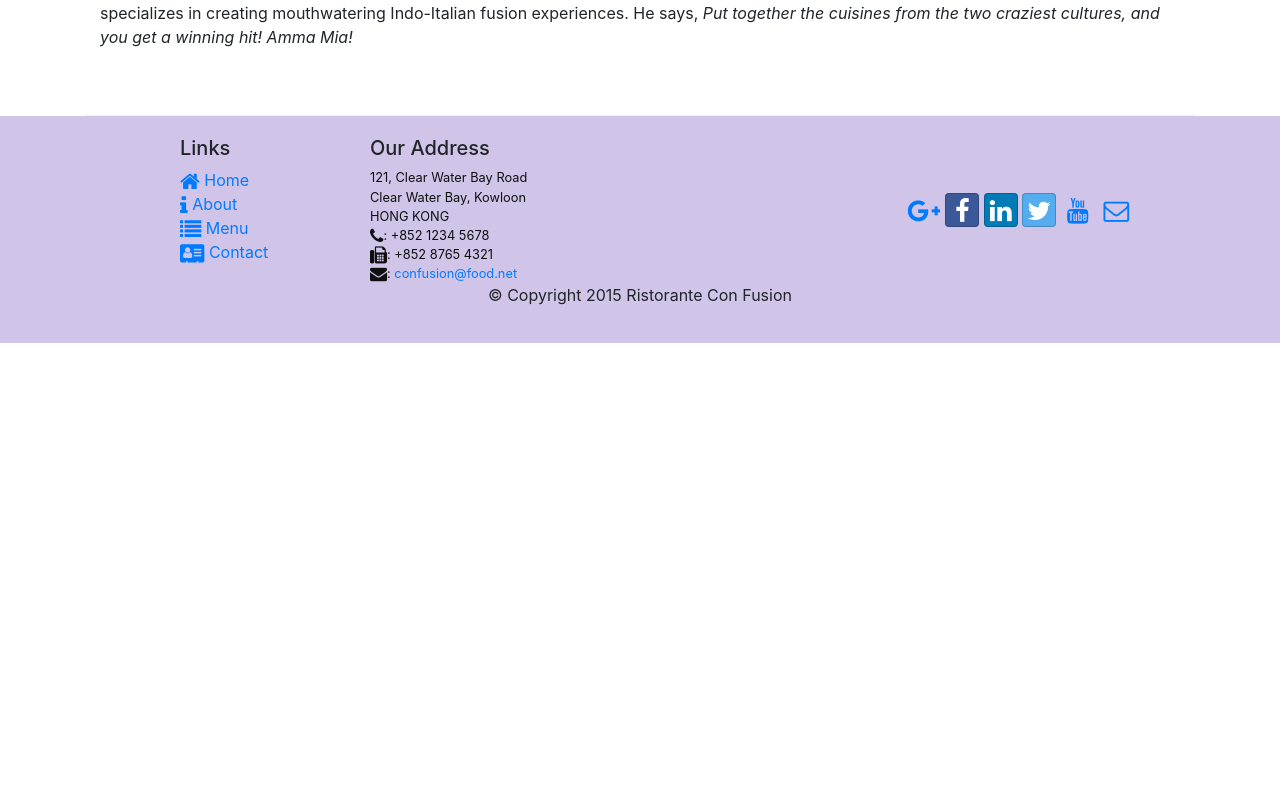
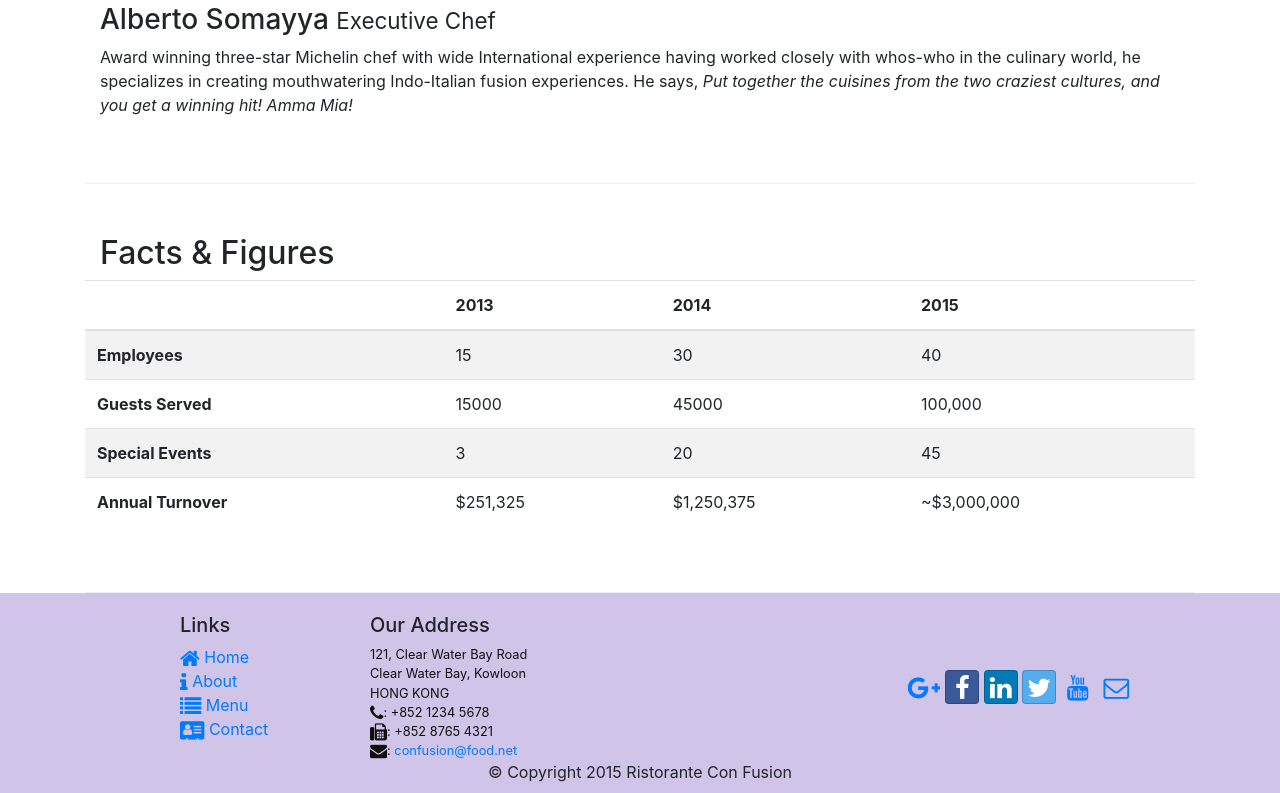
Before and after one commit to impriyansh8/bootstrap4, a website: page aboutus.html in a window 1280 px wide. Shown: the part 1414-2207 px from the top of the page. Before the commit the page ends 1757 px from the top, so only its background shows below. Drawn offline with nearby package versions, Linux system fonts and the light colour scheme.

Commit message:
Tables and Cards

```diff
--- a/aboutus.html
+++ b/aboutus.html
@@ -61,7 +61,32 @@
                 <p>Started in 2010, Ristorante con Fusion quickly established itself as a culinary icon par excellence in Hong Kong. With its unique brand of world fusion cuisine that can be found nowhere else, it enjoys patronage from the A-list clientele in Hong Kong.  Featuring four of the best three-star Michelin chefs in the world, you never know what will arrive on your plate the next time you visit us.</p>
                 <p>The restaurant traces its humble beginnings to <em>The Frying Pan</em>, a successful chain started by our CEO, Mr. Peter Pan, that featured for the first time the world's best cuisines in a pan.</p>
             </div>
-            <div>
+            <div class="col-sm">
+                <div class="card">
+                    <h3 class="card-header bg-primary text-white">Facts At a Glance</h3>
+                    <div class="card-block">
+                        <dl class="row">
+                            <dt class="col-6">Started</dt>
+                            <dd class="col-6">3 Feb. 2013</dd>
+                            <dt class="col-6">Major Stake Holder</dt>
+                            <dd class="col-6">HK Fine Foods Inc.</dd>
+                            <dt class="col-6">Last Year's Turnover</dt>
+                            <dd class="col-6">$1,250,375</dd>
+                            <dt class="col-6">Employees</dt>
+                            <dd class="col-6">40</dd>
+                        </dl>
+                    </div>
+                </div>
+            </div>
+            <div class="col-12">
+                <div class="card card-block bg-faded">
+                    <blockquote class="blockquote">
+                        <p class="mb-0">You better cut the pizza in four pieces because I'm not hungary enough to eat six.</p>
+                        <footer class="blockquote-footer">Yogi Berra,
+                            <cite title="Source Title">The Wit and Wisdom of Yogi Berra, P. Pepe, Diversion Books, 2014</cite>
+                        </footer>
+                    </blockquote>
+                </div>
             </div>
         </div>
 
@@ -78,6 +103,48 @@
                 <h3>Alberto Somayya <small>Executive Chef</small></h3>
                 <p class="hidden-xs-down">Award winning three-star Michelin chef with wide International experience having worked closely with whos-who in the culinary world, he specializes in creating mouthwatering Indo-Italian fusion experiences. He says, <em>Put together the cuisines from the two craziest cultures, and you get a winning hit! Amma Mia!</em></p>
             </div>
+       </div>
+       <div class="row row-content">
+           <div class="col-12 col-sm-9">
+               <h2>Facts &amp; Figures</h2>
+           </div>
+           <div class="col-12 col-sm-3"></div>
+           <div class="table-responsive">
+               <table class="table table-striped">
+                   <thead class="thead-inverse">
+                       <th>&nbsp;</th>
+                       <th>2013</th>
+                       <th>2014</th>
+                       <th>2015</th>
+                   </thead>
+                   <tbody>
+                        <tr>
+                            <th>Employees</th>
+                            <td>15</td>
+                            <td>30</td>
+                            <td>40</td>
+                        </tr>
+                        <tr>
+                            <th>Guests Served</th>
+                            <td>15000</td>
+                            <td>45000</td>
+                            <td>100,000</td>
+                        </tr>
+                        <tr>
+                            <th>Special Events</th>
+                            <td>3</td>
+                            <td>20</td>
+                            <td>45</td>
+                        </tr>
+                        <tr>
+                            <th>Annual Turnover</th>
+                            <td>$251,325</td>
+                            <td>$1,250,375</td>
+                            <td>~$3,000,000</td>
+                        </tr>
+                   </tbody>
+               </table>
+           </div>
        </div>
 
     </div>
```
